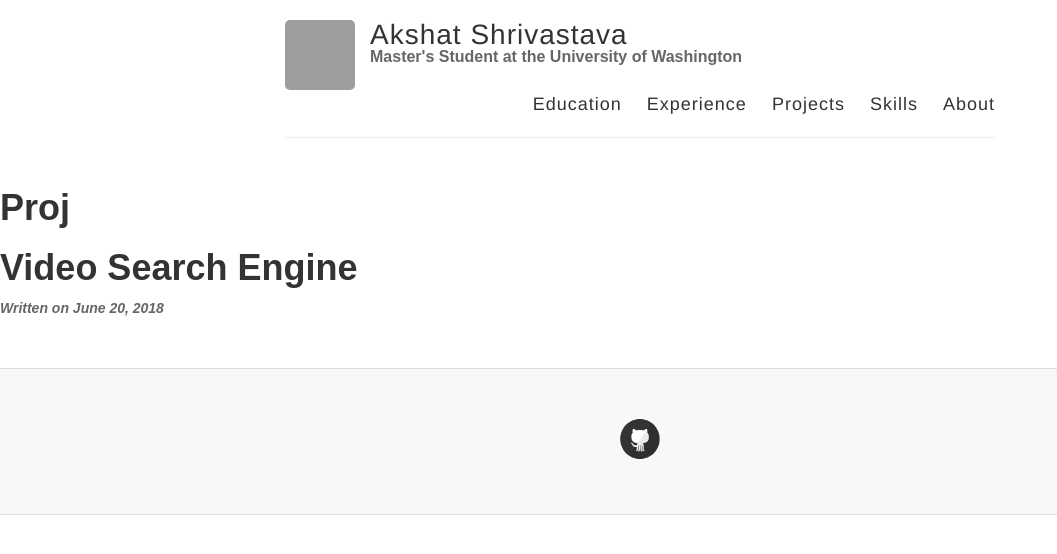
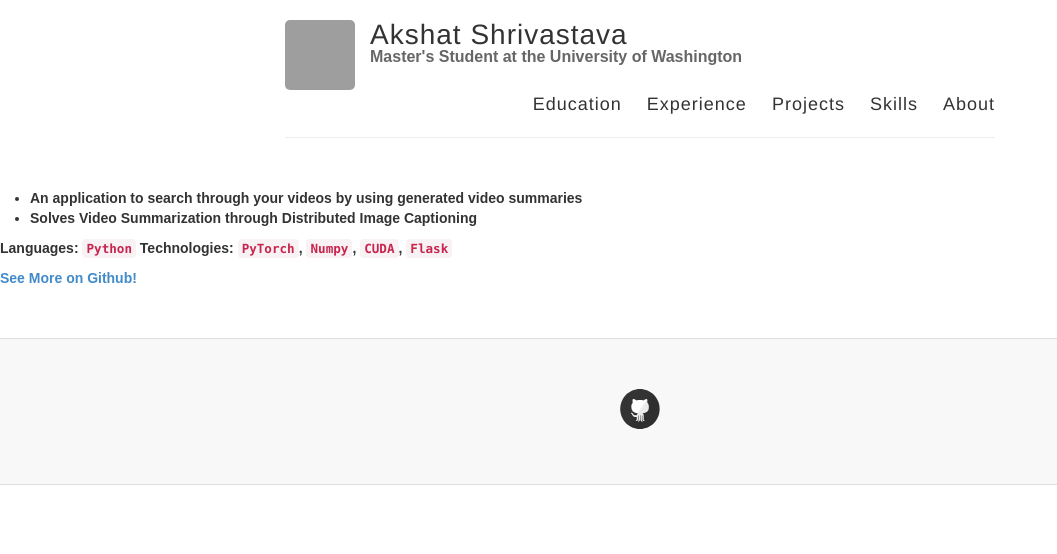
Before and after one commit to AkshatSh/akshatsh.github.io, a Jekyll site: the page built from _posts/2018-6-20-proj.markdown, in a window 1280 px wide. Shown: the top 554 px of the page, without its empty margins (0-1057 px from the left). Built offline with Jekyll 4.4.1, drawn with Linux system fonts in a browser that asks for light colours; nearby versions of some CDN libraries; our own code applies the rules of GitHub Pages for plain Markdown files; grey boxes are pictures that could not be loaded.

Commit message:
added VideoSearchEngineProject

```diff
--- a/_posts/2018-6-20-proj.markdown
+++ b/_posts/2018-6-20-proj.markdown
@@ -1 +1,16 @@
-# Video Search Engine
+---
+layout: default
+img: presentation.gif
+category: Project
+title: Video Search Engine
+keywords: Computer Vision, Deep Learning, Distirbuted Systems, Natural Language Processing
+description: |
+---
+
+* An application to search through your videos by using generated video summaries
+* Solves Video Summarization through Distributed Image Captioning
+
+**Languages**: `Python`
+**Technologies**: `PyTorch`, `Numpy`, `CUDA`, `Flask`
+
+[See More on Github!](https://github.com/AkshatSh/VideoSearchEngine)
```
Also changed, not shown: 1 other file.
